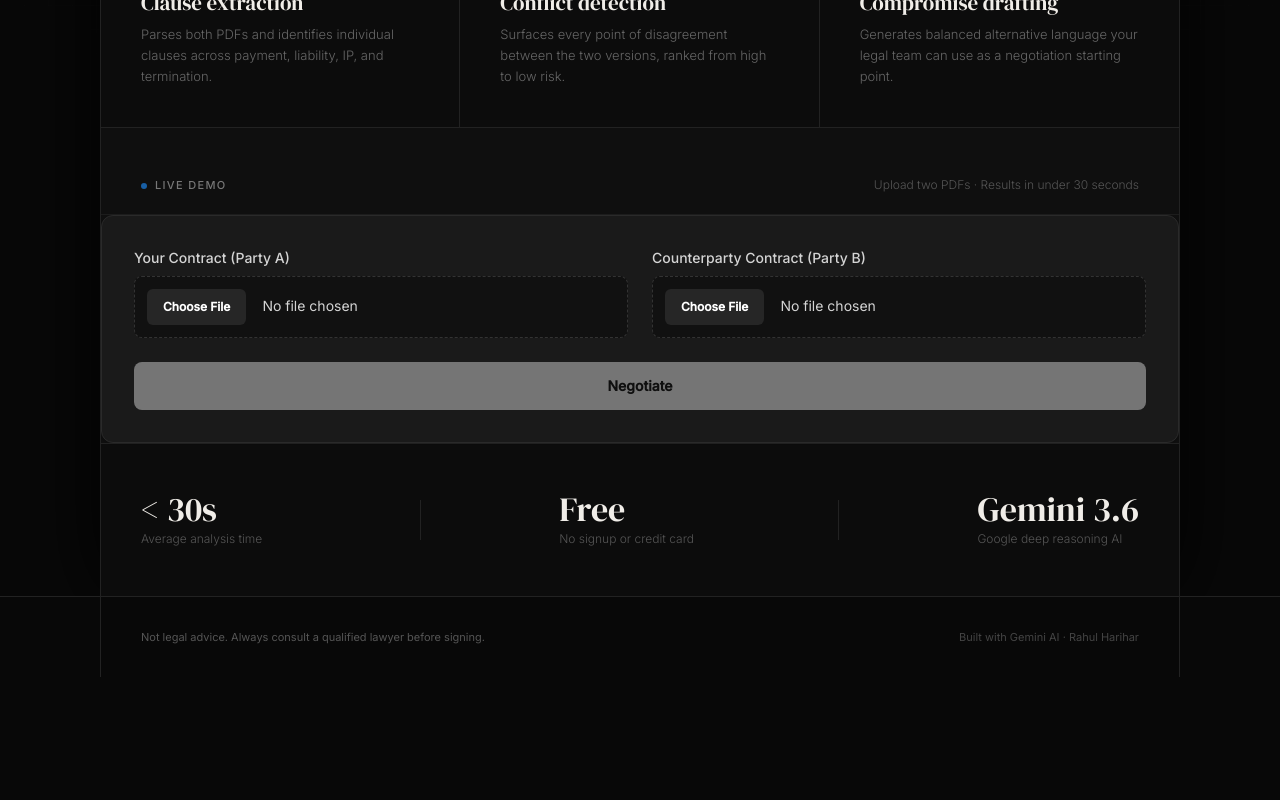
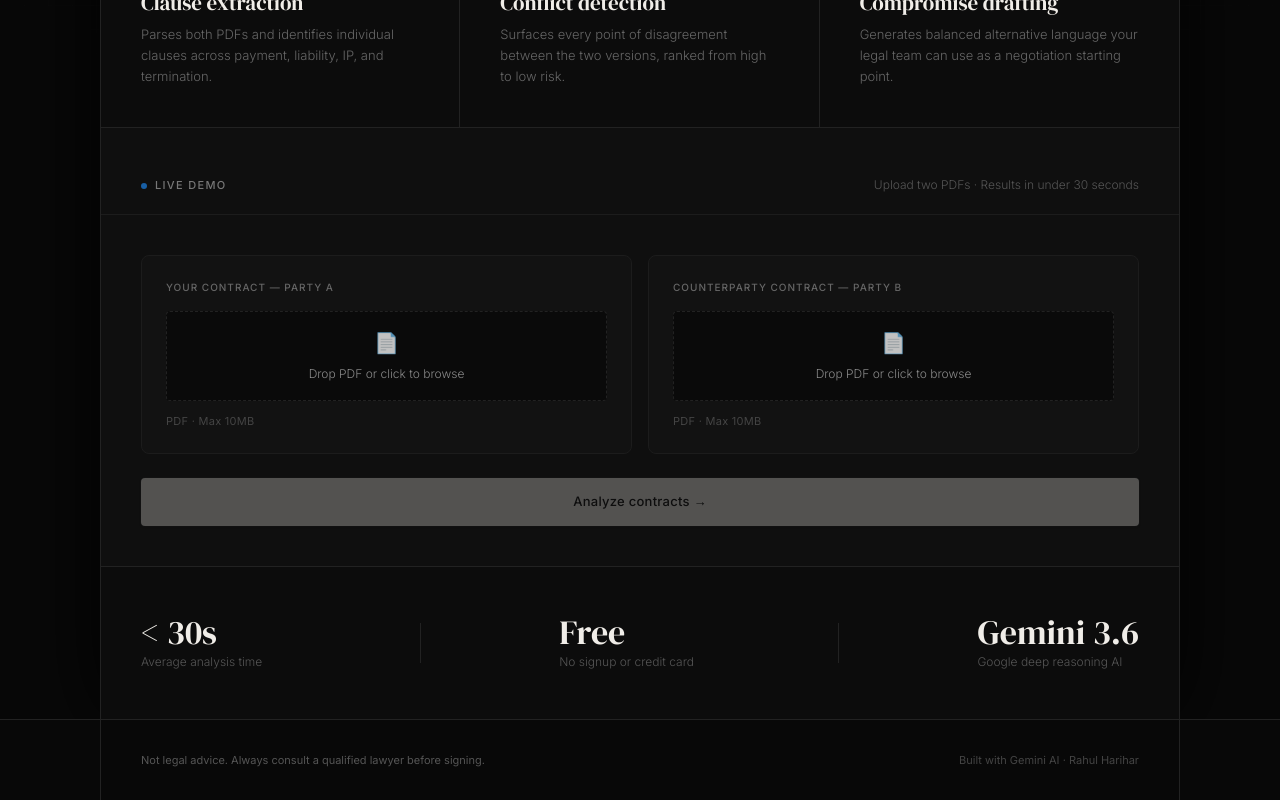
Before and after one commit to RahulHarihar/ClasueAI, a Next.js app in the folder frontend/: page / in a window 1280 px wide. Shown: the part 691-1491 px from the top of the page. Before the commit the page ends 1368 px from the top, so only its background shows below. Built offline with nearby package versions, Linux system fonts and the light colour scheme.

Commit message:
fix(upload): move hidden file inputs outside clickable divs to fix dialog not opening

```diff
--- a/frontend/components/UploadForm.tsx
+++ b/frontend/components/UploadForm.tsx
@@ -1,6 +1,6 @@
 "use client";
 
-import { useState } from "react";
+import { useRef, useState } from "react";
 import type { AnalysisResult } from "@/types";
 
 interface UploadFormProps {
@@ -18,6 +18,11 @@ export default function UploadForm({
 }: UploadFormProps) {
   const [contractA, setContractA] = useState<File | null>(null);
   const [contractB, setContractB] = useState<File | null>(null);
+  const [isDraggingA, setIsDraggingA] = useState(false);
+  const [isDraggingB, setIsDraggingB] = useState(false);
+
+  const fileInputARef = useRef<HTMLInputElement | null>(null);
+  const fileInputBRef = useRef<HTMLInputElement | null>(null);
 
   const handleSubmit = async (e: React.FormEvent) => {
     e.preventDefault();
@@ -63,63 +68,183 @@ export default function UploadForm({
     }
   };
 
+  const handleDropA = (e: React.DragEvent) => {
+    e.preventDefault();
+    setIsDraggingA(false);
+    const file = e.dataTransfer.files?.[0];
+    if (file && file.type === "application/pdf") {
+      setContractA(file);
+    }
+  };
+
+  const handleDropB = (e: React.DragEvent) => {
+    e.preventDefault();
+    setIsDraggingB(false);
+    const file = e.dataTransfer.files?.[0];
+    if (file && file.type === "application/pdf") {
+      setContractB(file);
+    }
+  };
+
   return (
     <form
       onSubmit={handleSubmit}
-      className="bg-[#1a1a1a] border border-[#2a2a2a] rounded-xl p-6 sm:p-8 space-y-6 shadow-sm"
+      className="p-6 sm:p-8 lg:p-10 grid grid-cols-1 sm:grid-cols-2 gap-4"
     >
-      <div className="grid grid-cols-1 sm:grid-cols-2 gap-6">
-        {/* Party A Zone */}
-        <div className="space-y-2">
-          <label className="block text-sm font-medium text-neutral-300">
-            Your Contract (Party A)
-          </label>
-          <div className="relative">
+      {/* Hidden file inputs — must live outside the clickable divs to avoid double-trigger bubbling */}
       <input
+        ref={fileInputARef}
         type="file"
         accept=".pdf"
         disabled={isLoading}
         onChange={(e) => setContractA(e.target.files?.[0] || null)}
-              required
-              className="w-full text-sm text-neutral-300 file:mr-4 file:py-2.5 file:px-4 file:rounded-md file:border-0 file:text-xs file:font-semibold file:bg-neutral-800 file:text-white hover:file:bg-neutral-700 bg-[#111] border border-dashed border-[#333] rounded-lg p-3 cursor-pointer focus:outline-none focus:border-neutral-500 disabled:opacity-50 disabled:cursor-not-allowed"
+        className="hidden"
+        aria-label="Upload Party A contract PDF"
       />
-          </div>
-          {contractA && (
-            <p className="text-xs text-neutral-400 truncate">
-              Selected: <span className="text-neutral-200">{contractA.name}</span>
-            </p>
-          )}
-        </div>
-
-        {/* Party B Zone */}
-        <div className="space-y-2">
-          <label className="block text-sm font-medium text-neutral-300">
-            Counterparty Contract (Party B)
-          </label>
-          <div className="relative">
       <input
+        ref={fileInputBRef}
         type="file"
         accept=".pdf"
         disabled={isLoading}
         onChange={(e) => setContractB(e.target.files?.[0] || null)}
-              required
-              className="w-full text-sm text-neutral-300 file:mr-4 file:py-2.5 file:px-4 file:rounded-md file:border-0 file:text-xs file:font-semibold file:bg-neutral-800 file:text-white hover:file:bg-neutral-700 bg-[#111] border border-dashed border-[#333] rounded-lg p-3 cursor-pointer focus:outline-none focus:border-neutral-500 disabled:opacity-50 disabled:cursor-not-allowed"
+        className="hidden"
+        aria-label="Upload Party B contract PDF"
       />
+
+      {/* Upload Card Party A */}
+      <div
+        onClick={() => fileInputARef.current?.click()}
+        onDragOver={(e) => {
+          e.preventDefault();
+          setIsDraggingA(true);
+        }}
+        onDragLeave={() => setIsDraggingA(false)}
+        onDrop={handleDropA}
+        className={`bg-[#121212] border rounded-lg p-6 cursor-pointer transition-all duration-200 flex flex-col justify-between group ${
+          isDraggingA
+            ? "border-[#4ade80] bg-[#141814]"
+            : contractA
+            ? "border-[#262626] hover:border-[#383838]"
+            : "border-[#1c1c1c] hover:border-[#2a2a2a]"
+        }`}
+      >
+        <div className="flex items-center justify-between mb-4">
+          <span className="text-[10px] tracking-[0.1em] uppercase text-[#666] font-medium">
+            Your contract — Party A
+          </span>
+          {contractA && (
+            <span className="inline-flex items-center gap-1.5 text-[10px] tracking-[0.05em] text-[#4ade80] bg-[#0a160a] border border-[#163016] px-2 py-0.5 rounded">
+              <span className="w-1.5 h-1.5 rounded-full bg-[#4ade80] animate-pulse" />
+              Loaded
+            </span>
+          )}
         </div>
-          {contractB && (
-            <p className="text-xs text-neutral-400 truncate">
-              Selected: <span className="text-neutral-200">{contractB.name}</span>
-            </p>
+
+        <div
+          className={`flex flex-col items-center justify-center min-h-[90px] py-4 border border-dashed rounded transition-colors gap-2 mb-3 ${
+            isDraggingA
+              ? "border-[#4ade80] bg-[#162216]"
+              : contractA
+              ? "border-[#2c2c2c] bg-[#0d0d0d]"
+              : "border-[#222] bg-[#0a0a0a] group-hover:border-[#333]"
+          }`}
+        >
+          <span className="text-xl opacity-75 group-hover:opacity-100 transition-opacity">
+            {contractA ? "📑" : "📄"}
+          </span>
+          <span className="text-[12px] text-[#888] text-center px-3 truncate max-w-full font-light">
+            {contractA ? contractA.name : "Drop PDF or click to browse"}
+          </span>
+        </div>
+
+        <div className="flex items-center justify-between text-[11px] text-[#444] tracking-wide">
+          <span>
+            {contractA
+              ? `${(contractA.size / (1024 * 1024)).toFixed(2)} MB · PDF`
+              : "PDF · Max 10MB"}
+          </span>
+          {contractA && (
+            <span className="text-[11px] text-[#666] hover:text-[#aaa] transition-colors">
+              Replace
+            </span>
           )}
         </div>
       </div>
 
+      {/* Upload Card Party B */}
+      <div
+        onClick={() => fileInputBRef.current?.click()}
+        onDragOver={(e) => {
+          e.preventDefault();
+          setIsDraggingB(true);
+        }}
+        onDragLeave={() => setIsDraggingB(false)}
+        onDrop={handleDropB}
+        className={`bg-[#121212] border rounded-lg p-6 cursor-pointer transition-all duration-200 flex flex-col justify-between group ${
+          isDraggingB
+            ? "border-[#4ade80] bg-[#141814]"
+            : contractB
+            ? "border-[#262626] hover:border-[#383838]"
+            : "border-[#1c1c1c] hover:border-[#2a2a2a]"
+        }`}
+      >
+        <div className="flex items-center justify-between mb-4">
+          <span className="text-[10px] tracking-[0.1em] uppercase text-[#666] font-medium">
+            Counterparty contract — Party B
+          </span>
+          {contractB && (
+            <span className="inline-flex items-center gap-1.5 text-[10px] tracking-[0.05em] text-[#4ade80] bg-[#0a160a] border border-[#163016] px-2 py-0.5 rounded">
+              <span className="w-1.5 h-1.5 rounded-full bg-[#4ade80] animate-pulse" />
+              Loaded
+            </span>
+          )}
+        </div>
+
+        <div
+          className={`flex flex-col items-center justify-center min-h-[90px] py-4 border border-dashed rounded transition-colors gap-2 mb-3 ${
+            isDraggingB
+              ? "border-[#4ade80] bg-[#162216]"
+              : contractB
+              ? "border-[#2c2c2c] bg-[#0d0d0d]"
+              : "border-[#222] bg-[#0a0a0a] group-hover:border-[#333]"
+          }`}
+        >
+          <span className="text-xl opacity-75 group-hover:opacity-100 transition-opacity">
+            {contractB ? "📑" : "📄"}
+          </span>
+          <span className="text-[12px] text-[#888] text-center px-3 truncate max-w-full font-light">
+            {contractB ? contractB.name : "Drop PDF or click to browse"}
+          </span>
+        </div>
+
+        <div className="flex items-center justify-between text-[11px] text-[#444] tracking-wide">
+          <span>
+            {contractB
+              ? `${(contractB.size / (1024 * 1024)).toFixed(2)} MB · PDF`
+              : "PDF · Max 10MB"}
+          </span>
+          {contractB && (
+            <span className="text-[11px] text-[#666] hover:text-[#aaa] transition-colors">
+              Replace
+            </span>
+          )}
+        </div>
+      </div>
+
+      {/* Submit button */}
       <button
         type="submit"
         disabled={isLoading || !contractA || !contractB}
-        className="w-full py-3.5 px-4 bg-white text-black font-semibold rounded-lg text-sm hover:bg-neutral-200 transition-colors disabled:opacity-40 disabled:cursor-not-allowed focus:outline-none focus:ring-2 focus:ring-white focus:ring-offset-2 focus:ring-offset-[#1a1a1a]"
+        className="col-span-1 sm:col-span-2 bg-[#f0ede8] text-[#0c0c0c] border-0 py-3.5 px-6 rounded text-[13px] font-medium tracking-[0.02em] cursor-pointer hover:bg-white transition-all shadow-[0_1px_3px_rgba(0,0,0,0.4),0_0_0_1px_rgba(255,255,255,0.06)] active:scale-[0.995] disabled:opacity-30 disabled:cursor-not-allowed mt-2 flex items-center justify-center gap-2"
       >
-        {isLoading ? "Analyzing contracts..." : "Negotiate"}
+        {isLoading ? (
+          <>
+            <span className="w-3.5 h-3.5 border-2 border-neutral-400 border-t-black rounded-full animate-spin" />
+            <span>Analyzing contracts...</span>
+          </>
+        ) : (
+          <span>Analyze contracts →</span>
+        )}
       </button>
     </form>
   );
```
Lines whose indentation alone changed are shown as unchanged.
